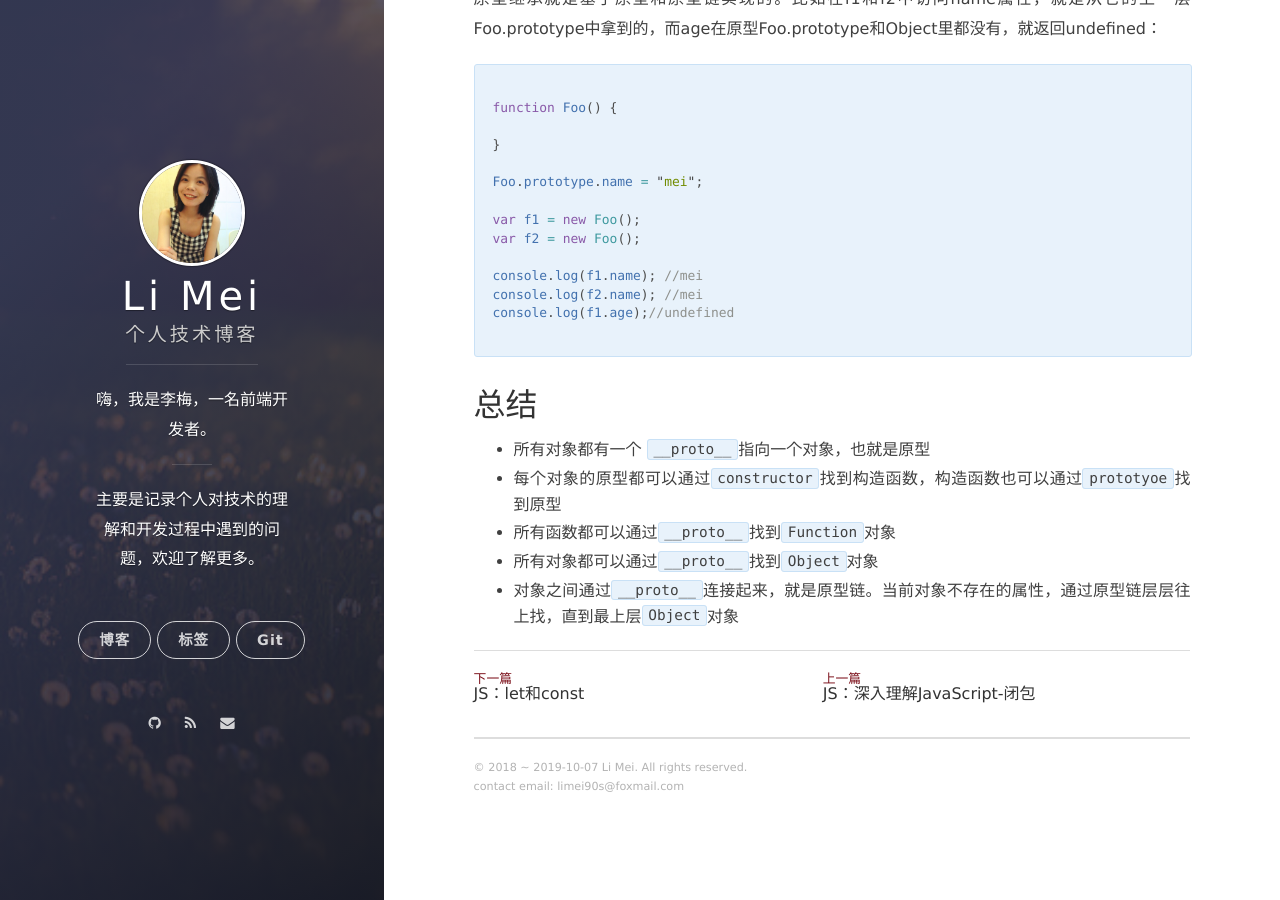
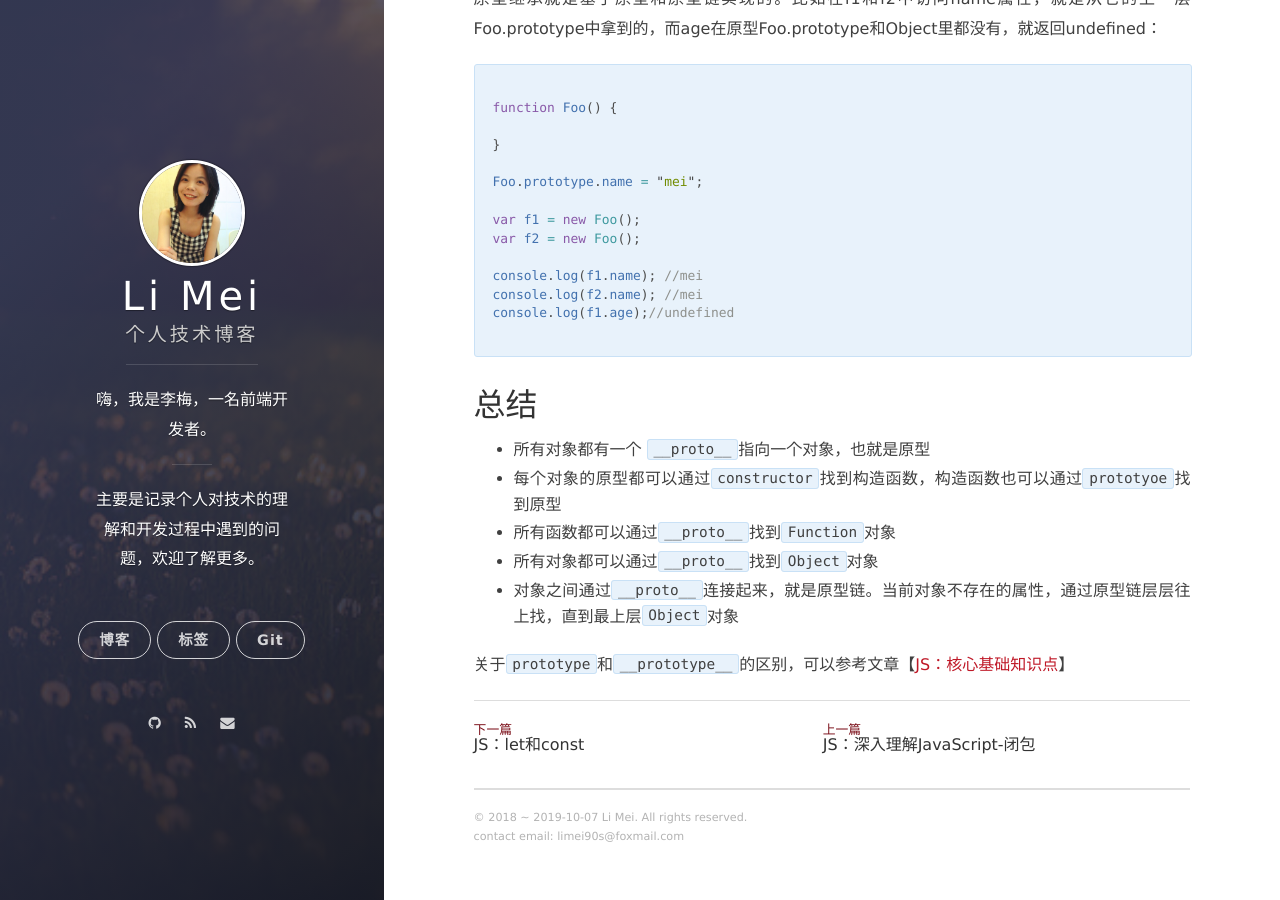
Before and after one commit to LiMeii/LiMeii.github.io, a Jekyll site: the page built from _posts/2019-05-12-js-prototype.md, in a window 1280 px wide and 900 px high, scrolled down 3492 px. Built offline with Jekyll 4.4.1, drawn with Linux system fonts in a browser that asks for light colours; nearby versions of some CDN libraries.

Commit message:
update js prototype post

````diff
--- a/_posts/2019-05-12-js-prototype.md
+++ b/_posts/2019-05-12-js-prototype.md
@@ -117,3 +117,5 @@ console.log(f1.age);//undefined
 - 所有函数都可以通过```__proto__ ```找到```Function```对象
 - 所有对象都可以通过```__proto__ ```找到```Object```对象
 - 对象之间通过```__proto__ ```连接起来，就是原型链。当前对象不存在的属性，通过原型链层层往上找，直到最上层```Object```对象
+
+关于```prototype```和```__prototype__```的区别，可以参考文章【[JS：核心基础知识点](/2019/04/js-common)】
````
